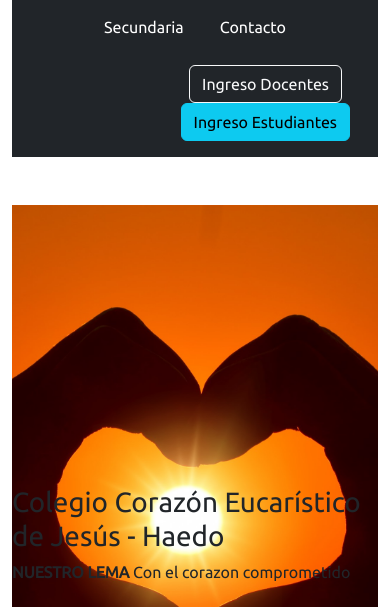
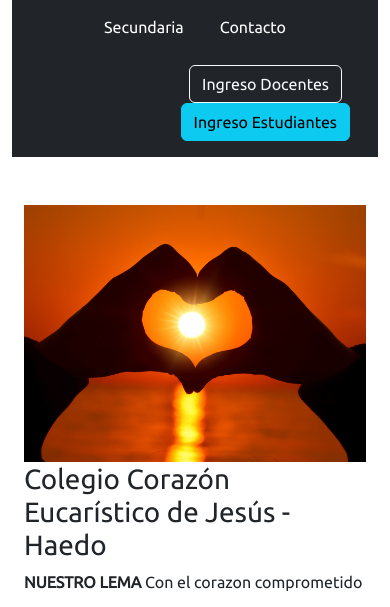
Before and after one commit to SabriFede/PreEntrega2-SabrinaFederico, a plain HTML site: page index.html in a window 390 px wide. Shown: the part 187-794 px from the top of the page. Drawn offline with nearby package versions, Linux system fonts and the light colour scheme.

Commit message:
arregle el hero del index y pagina contacto arreglada para responsive

```diff
--- a/css/style.css
+++ b/css/style.css
@@ -3,12 +3,6 @@
 body {
     font-family: 'Ubuntu', sans-serif;
 }
-
-/* h1 {
-    color: #673ab7;
-    text-align: center;
-} */
-
 
 body {
     background-color: white;
@@ -36,16 +30,12 @@ ul li a:hover {
     background-size: cover;
 }
 
-/* .hero {
+
+hero {
     width: 100%;
     height: calc(100vh - 10rem);
     position: relative;
-    ******** display: grid;
-    grid-template-areas:
-    "img h2 h2 h2"
-    "img p p p"
-    "img p p p" *********
-} */
+}
 
 /* .hero h2 {
     margin-bottom: 10px;
@@ -135,13 +125,12 @@ section ul {
     padding: 10px;
 }
 
-.contacto {
-    /* border: black solid 2px; */
+/* .contacto {
+    /* border: black solid 2px;
     height: auto;
     width: fit-content;
     padding: 30px;
-
-}
+}*/
 
 .contenedor {
     display: grid;
--- a/index.html
+++ b/index.html
@@ -45,28 +45,31 @@
 
 
     <section>
-        <!-- class="hero d-flex flex-column justify-content-center align-items-center"> -->
-        <div>
-        <!-- class="container-fluid" -->
-            <div>
-            <!-- class="row justify-content-center" -->
-                <div class="fondo d-flex justify-content-center align-items-center">
+        <div class="hero container-fluid">
+            <!-- class="hero d-flex flex-column justify-content-center align-items-center"> -->
+            <div class="row">
+                <!--  -->
+                <div class="col-md-6 col-sm-12">
+                    <img class="img-fluid" src="img/corazonportada.jpg" alt="imagen corazon manos">
+                    <!-- class="row justify-content-center" -->
+                    <!-- <div class="fondo d-flex text-center align-items-end"> -->
                     <!-- class="col-lg-6 text-center" -->
                     <!-- <img class="imagenCorazon" src="img/corazonportada.jpg" alt="imagen corazon"> -->
-                    <div class="row">
-                        <h1 class="col-xs-12 col-md-8">Colegio Corazón Eucarístico de Jesús - Haedo</h1>
+                </div>
+                <div class="col-md-6 col-sm-12">
+                    <h1>Colegio Corazón Eucarístico de Jesús - Haedo</h1>
                     <!-- <h1 class="text-white">Colegio Corazón Eucarístico de Jesús - Haedo</h1> -->
-                    <p class="col-xs-6 col-md-4"><strong>NUESTRO LEMA</strong> Con el corazon comprometido</p>
+                    <p><strong>NUESTRO LEMA</strong> Con el corazon comprometido</p>
+                    <p>La formación de los jóvenes, no solo academica sino tambien en valores, amistad, familia,
+                        servicio a los demas son nuestros pilares</p>
                     <!-- <h2>NUESTROS VALORES: “La formación de jóvenes, hombres y mujeres, amigos de Cristo con deseos de ser
                         fieles a las inspiraciones del Espíritu Santo; jóvenes que se descubren llamados a grandes
-                        ideales para su
-                        vida, como la familia cristiana o la vida religiosa o sacerdotal: el trabajo como servicio a los
+                        ideales para su vida, como la familia cristiana o la vida religiosa o sacerdotal: el trabajo como servicio a los
                         demás y colaboración en la obra de Dios Creador; una Patria Argentina de hermanos; renovada
                         opción evangélica y preferencial por los pobres, siguiendo el ejemplo y la enseñanza de Jesús,
                         con austeridad de vida y participación de bienes; el valor de la amistad; el deseo de Vida
                         Eterna. Que deseen, en síntesis, vivir con los mismos sentimientos de los Corazones de Jesús y
                         de María”.</h2> -->
-                    </div>
                 </div>
             </div>
         </div>
```
